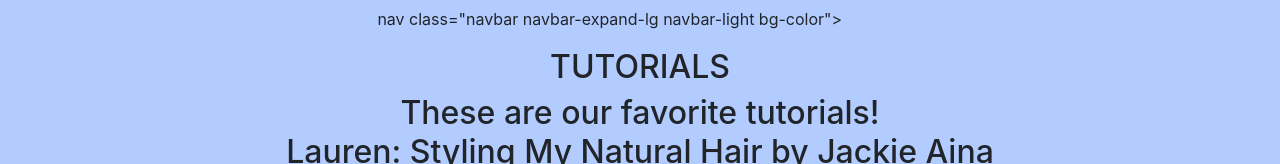
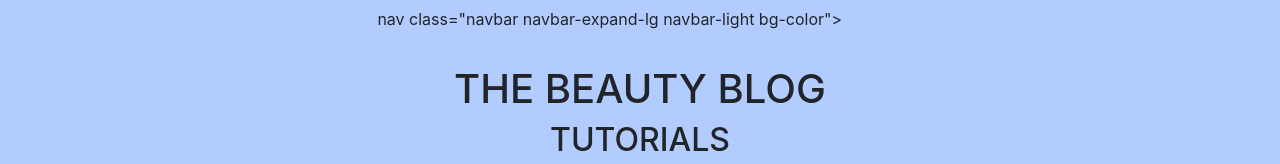
Before and after one commit to laurenelizabeth15/Beauty-Blog-Code, a plain HTML site: page tutorial.html in a window 1280 px wide. Shown: the top 164 px of the page. Drawn offline with nearby package versions, Linux system fonts and the light colour scheme; a script that the page names is missing.

Commit message:
Update tutorial.html

```diff
--- a/tutorial.html
+++ b/tutorial.html
@@ -32,7 +32,7 @@ nav class="navbar navbar-expand-lg navbar-light bg-color">
   </div>
 </nav>
 
-<h1 class="title>THE BEAUTY BLOG<h1>
+<h1 class="title">THE BEAUTY BLOG<h1>
 <h2>TUTORIALS<h2>
 
   <p> These are our favorite tutorials!
```
